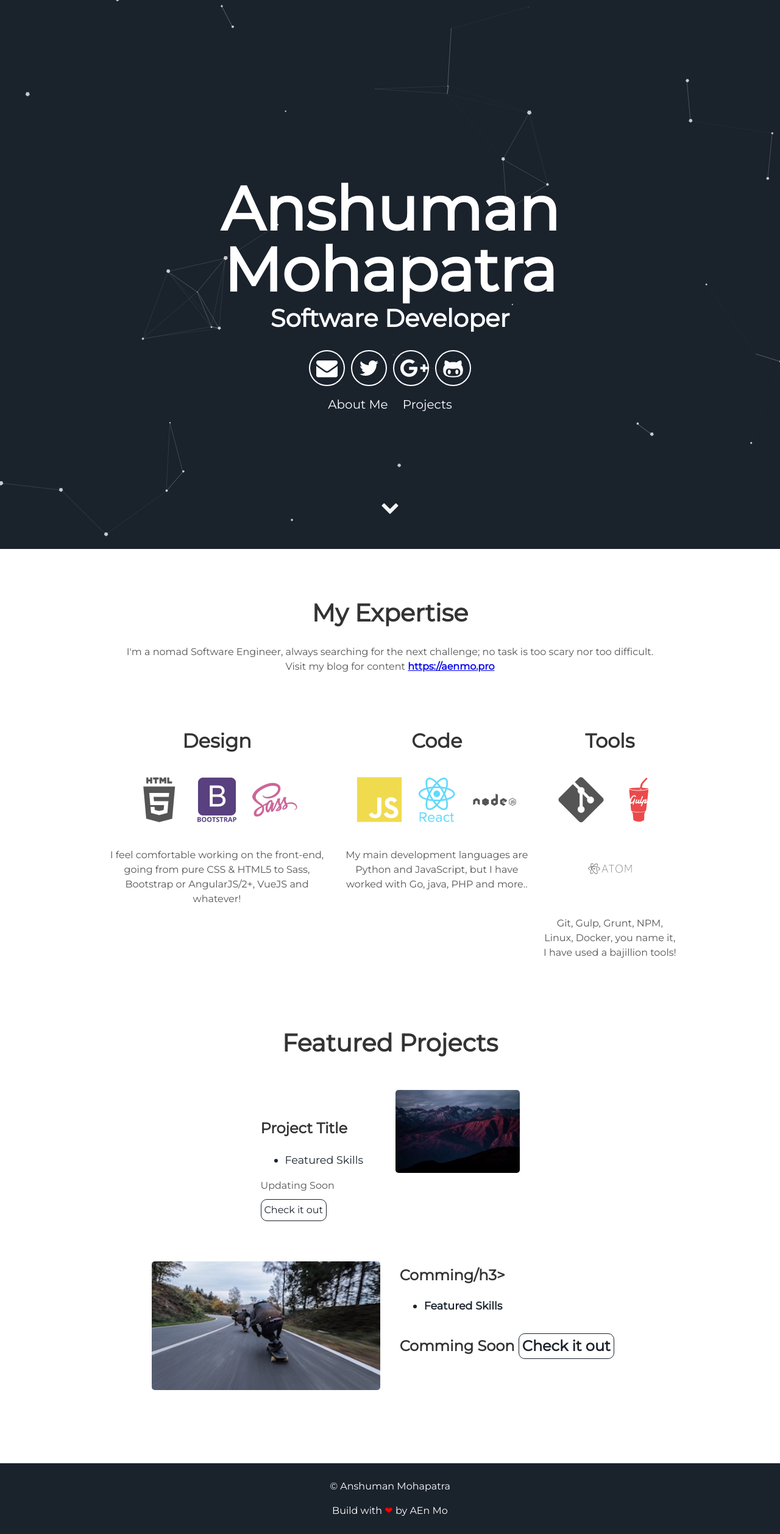
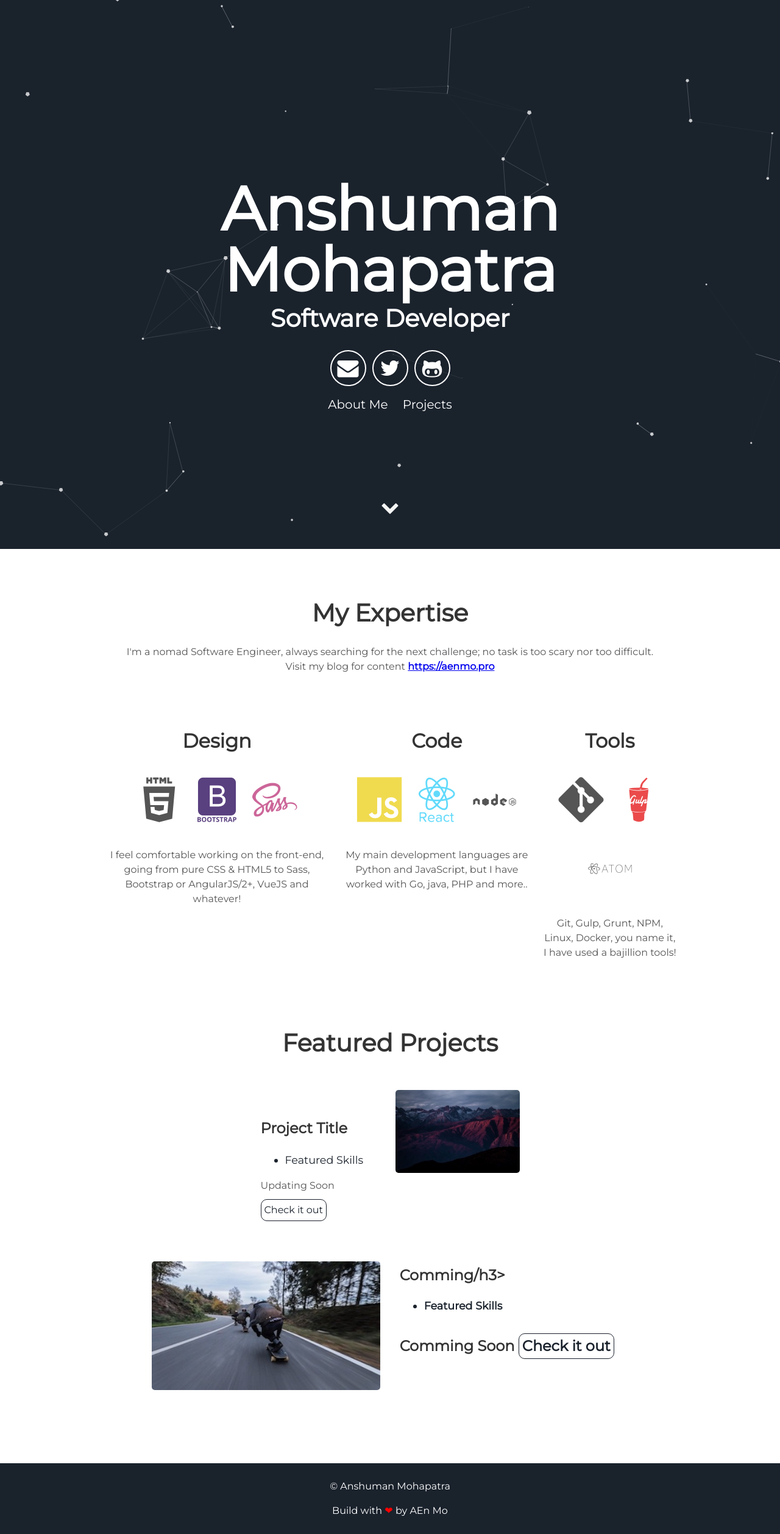
Before and after one commit to aenmo/jekyll, a Jekyll site: the page built from index.html, in a window 1280 px wide. Shown: the whole page at 61% size. Built offline with Jekyll 4.4.1, drawn with Linux system fonts in a browser that asks for light colours.

Commit message:
newupdate

```diff
--- a/_includes/header.html
+++ b/_includes/header.html
@@ -5,9 +5,8 @@
         <span class="site-description">{{site.user_title}}</span>
       </h1>
       <div class="header-icons">
-        <a aria-label="Send email" href="#"><i class="icon fa fa-envelope"></i></a>
+        <a aria-label="Send email" href="/nikal"><i class="icon fa fa-envelope"></i></a>
         <a aria-label="My Twitter" target="_blank" href="#"><i class="icon fa fa-twitter" aria-hidden="true"></i></a>
-        <a aria-label="My Google Plus" target="_blank" href="#"><i class="icon fa fa-google-plus" aria-hidden="true"></i></a>
         <a aria-label="My Github" target="_blank" href="#"><i class="icon fa fa-github-alt" aria-hidden="true"></i></a>
       </div>
       <div class="header-links">
```
Also changed, not shown: README.md.
